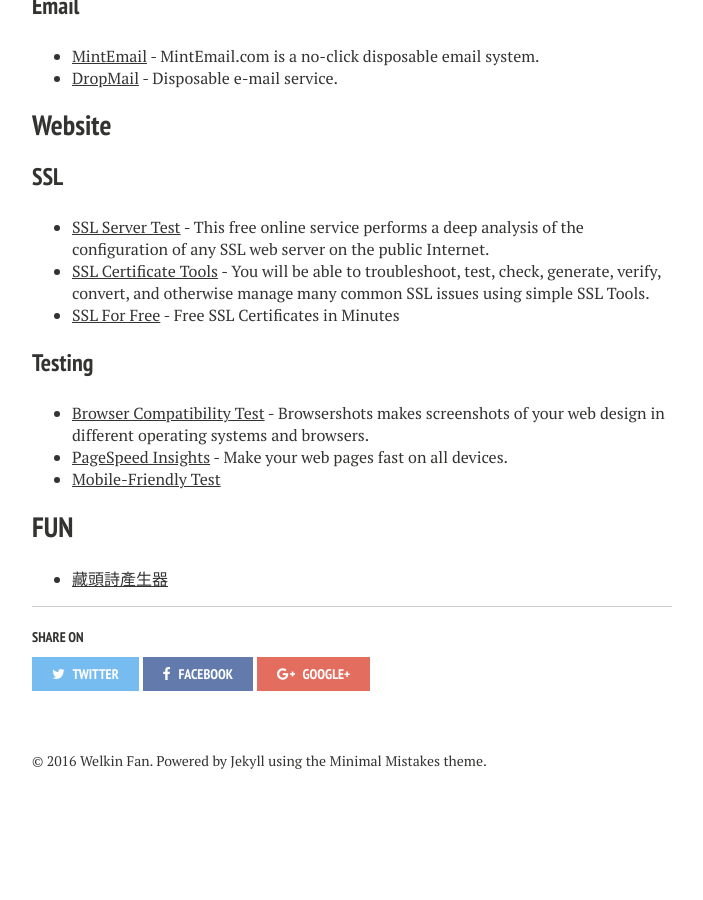
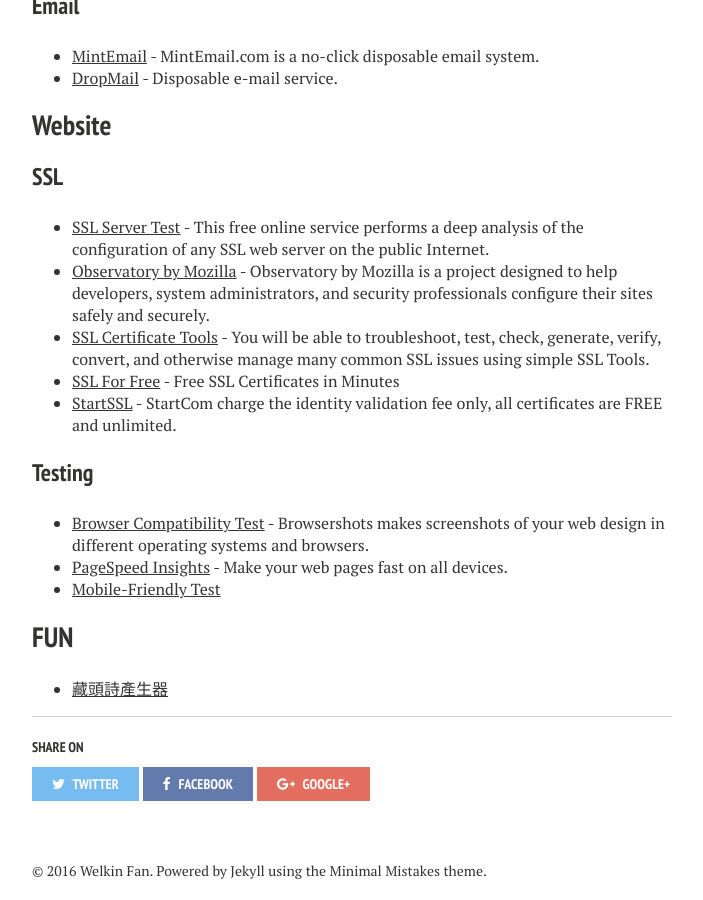
Before and after one commit to welkin872/welkin872.github.io, a Jekyll site: the page built from tools/index.md, in a window 1280 px wide and 900 px high, scrolled down 1525 px. Shown: the whole window, without its empty margins (288-991 px from the left). Built offline with Jekyll 4.4.1, drawn with Linux system fonts in a browser that asks for light colours; nearby versions of some CDN libraries; comment, search, counter and statistics services are not loaded; before the commit the page ends 2344 px from its top, so only the background shows below that.

Commit message:
Add Observatory and StartSSL.

```diff
--- a/tools/index.md
+++ b/tools/index.md
@@ -65,8 +65,10 @@ image:
 ### SSL
 
 * [SSL Server Test](https://www.ssllabs.com/ssltest/index.html "https://www.ssllabs.com/ssltest/index.html") - This free online service performs a deep analysis of the configuration of any SSL web server on the public Internet.
+* [Observatory by Mozilla](https://observatory.mozilla.org "https://observatory.mozilla.org") - Observatory by Mozilla is a project designed to help developers, system administrators, and security professionals configure their sites safely and securely.
 * [SSL Certificate Tools](https://www.sslshopper.com/ssl-certificate-tools.html "https://www.sslshopper.com/ssl-certificate-tools.html") - You will be able to troubleshoot, test, check, generate, verify, convert, and otherwise manage many common SSL issues using simple SSL Tools.
 * [SSL For Free](https://www.sslforfree.com/ "https://www.sslforfree.com/") - Free SSL Certificates in Minutes
+* [StartSSL](https://www.startssl.com "https://www.startssl.com") - StartCom charge the identity validation fee only, all certificates are FREE and unlimited.
 
 ### Testing
 
```
